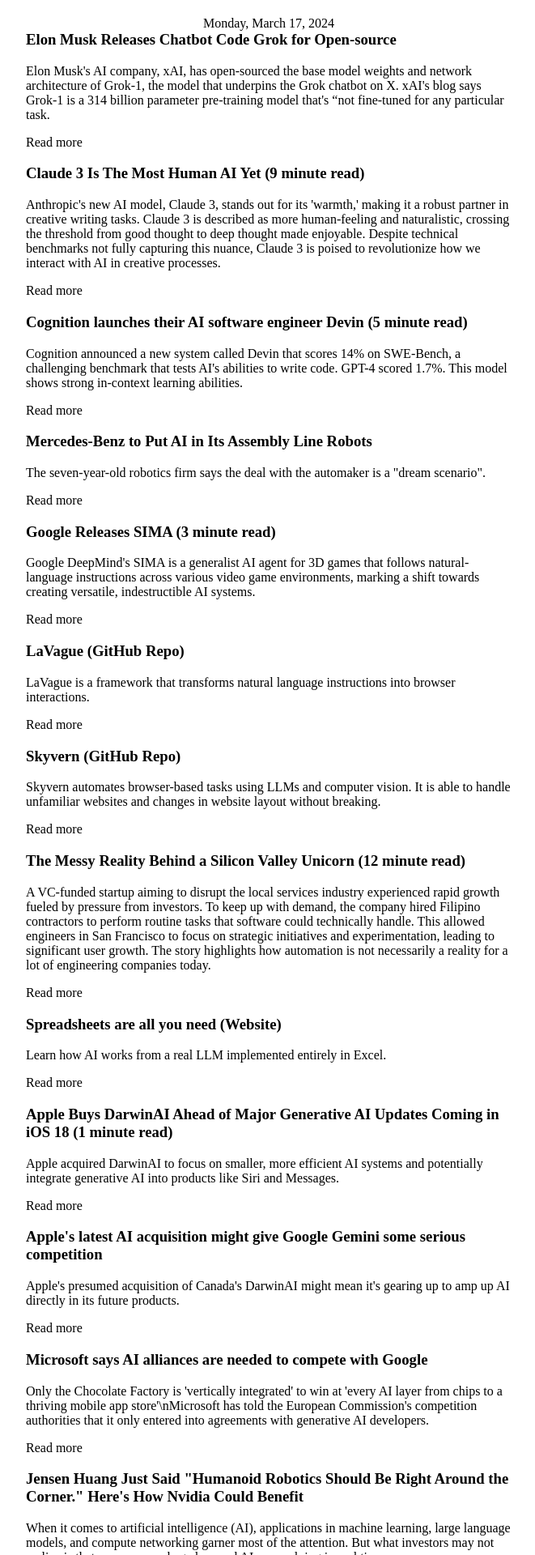
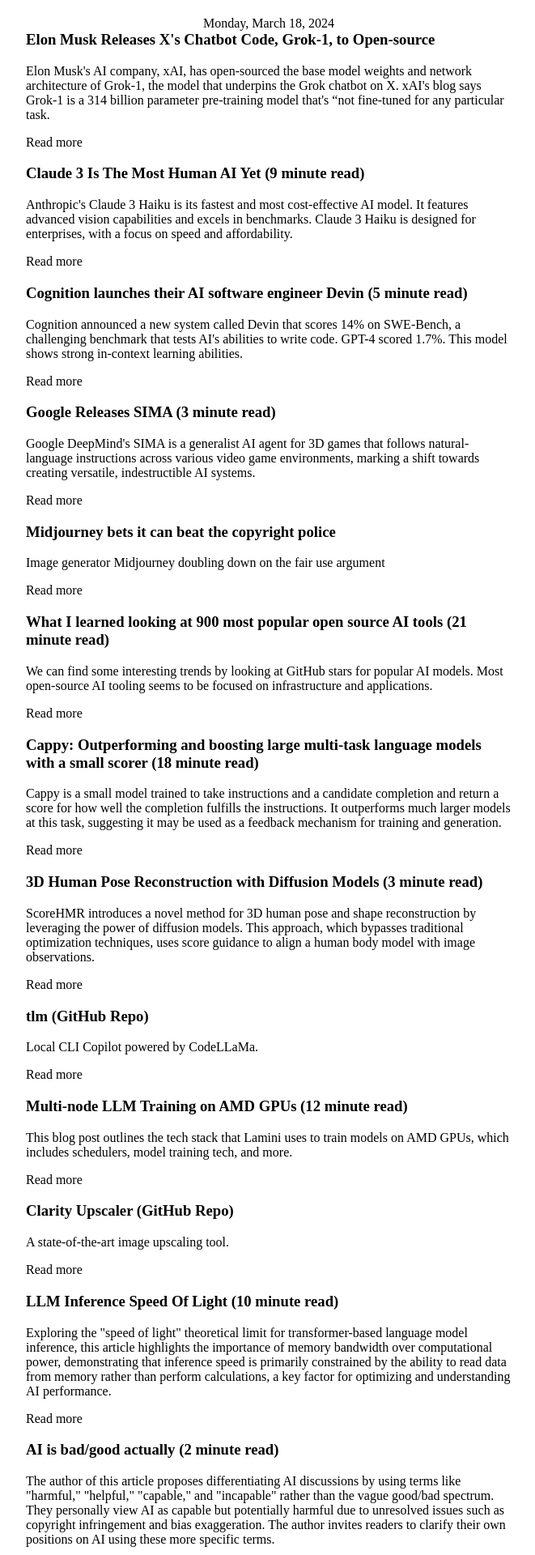
Before and after one commit to christianipanaque/aii.pe, a Jekyll site: the page built from _news_posts/2024-03-18.html, in a window 1280 px wide. Shown: the top 1920 px of the page at 81% size, without its empty margins (308-969 px from the left). Built offline with Jekyll 4.4.1, drawn with Linux system fonts in a browser that asks for light colours; some of the changed text lies outside the part shown.

Commit message:
update news

```diff
--- a/_news_posts/2024-03-18.html
+++ b/_news_posts/2024-03-18.html
@@ -10,16 +10,16 @@
     <meta charset="UTF-8">
     <meta name="viewport" content="width=device-width">
     <meta name="x-apple-disable-message-reformatting">
-    <title>Elon Musk releases chatbot code - Grok</title>
+    <title>Elon Musk Releases Chatbot Code Grok for Open-source</title>
     <meta name="color-scheme" content="light">
     <meta name="supported-color-schemes" content="light">
     <meta name="robots" content="noindex,nofollow">
     <meta name="twitter:card" content="summary_large_image">
-    <meta property="og:title" content="Elon Musk releases chatbot code Grok">
+    <meta property="og:title" content="Elon Musk Releases X's Chatbot Code, Grok-1, to Open-source">
     <meta property="og:description" content="Elon Musk's AI company, xAI, has open-sourced the base model weights and network
                                         architecture of Grok-1, the model that underpins the Grok chatbot on X. xAI's blog says
                                         Grok-1 is a 314 billion parameter pre-training model that's “not fine-tuned for any
-                                        particular task... Read more">
+                                        particular task. Read more.">
     <meta property="og:image" content="https://aii.pe/assets/images/aii-pe-meta-og-image.png">
     <meta property="og:url" content="https://aii.pe">
     <style>
@@ -31,40 +31,38 @@
         a:visited {
             color: inherit;
         }
+
+        .container {
+            width: 100%;
+            max-width: 600px;
+            margin: 0 auto;
+            border-collapse: collapse;
+        }
+
+        .date {
+            padding: 20px 0 0 0;
+        }
+
+        .footer {
+            font-size: 16px;
+            color: #666666;
+            margin-bottom: 20px
+        }
     </style>
 </head>
 
 <body style="margin: 0; margin: 0;">
-    <table class="container" align="center" cellpadding="0" cellspacing="0" border="0" style="
-        width: 100%;
-        max-width: 600px;
-        margin: 0 auto;
-        border-collapse: collapse;
-      ">
+    <table class="container" align="center" cellpadding="0" cellspacing="0" border="0">
         <tr>
-            <td align="center" style="padding: 20px 0 0 0 ">Monday, March 17, 2024</td>
+            <td class="date" align="center">Monday, March 18, 2024</p>
+            </td>
         </tr>
         <tr>
             <td>
                 <main class="news-main">
                     <section class="news">
-                        <!-- <div>
-                            <h3></h3>
-                            <p></p>
-                            <p><a href="" target="_blank"></a></p>
-                        </div>
                         <div>
-                            <h3></h3>
-                            <p></p>
-                            <p><a href="" target="_blank"></a></p>
-                        </div>
-                        <div>
-                            <h3></h3>
-                            <p></p>
-                            <p><a href="" target="_blank"></a></p>
-                        </div> -->
-                        <div>
-                            <h3>Elon Musk Releases Chatbot Code Grok for Open-source</h3>
+                            <h3>Elon Musk Releases X's Chatbot Code, Grok-1, to Open-source</h3>
                             <p>Elon Musk's AI company, xAI, has open-sourced the base model weights and network
                                 architecture of Grok-1, the model that underpins the Grok chatbot on X. xAI's blog says
                                 Grok-1 is a 314 billion parameter pre-training model that's “not fine-tuned for any
@@ -75,14 +73,10 @@
                             <h3>
                                 Claude 3 Is The Most Human AI Yet (9 minute read)
                             </h3>
-                            <p>
-                                Anthropic's new AI model, Claude 3, stands out for its 'warmth,' making it a robust
-                                partner in creative writing tasks. Claude 3 is described as more human-feeling and
-                                naturalistic, crossing the threshold from good thought to deep thought made enjoyable.
-                                Despite technical benchmarks not fully capturing this nuance, Claude 3 is poised to
-                                revolutionize how we interact with AI in creative processes.
-                            </p>
-                            <p><a href="https://every.to/napkin-math/claude-3-is-the-most-human-ai-yet?utm_source=aiipe"
+                            <p>Anthropic's Claude 3 Haiku is its fastest and most cost-effective AI model. It features
+                                advanced vision capabilities and excels in benchmarks. Claude 3 Haiku is designed for
+                                enterprises, with a focus on speed and affordability.</p>
+                            <p><a href="https://www.anthropic.com/news/claude-3-haiku?utm_source=aiipe"
                                     target="_blank">Read more</a></p>
                         </div>
                         <div>
@@ -92,13 +86,6 @@
                                 strong
                                 in-context learning abilities.</p>
                             <p><a href="https://www.cognition-labs.com/blog?utm_source=aiipe"></a>Read more</p>
-                        </div>
-                        <div>
-                            <h3>Mercedes-Benz to Put AI in Its Assembly Line Robots</h3>
-                            <p>The seven-year-old robotics firm says the deal with the automaker is a "dream scenario".
-                            </p>
-                            <p><a href="https://decrypt.co/222004/ai-automotive-factory-robots-ai-apptronik"
-                                    target="_blank">Read more</a></p>
                         </div>
                         <div>
                             <h3>Google Releases SIMA (3 minute read)</h3>
@@ -112,77 +99,6 @@
                                 more</p>
                         </div>
                         <div>
-                            <h3>LaVague (GitHub Repo)</h3>
-                            <p>LaVague is a framework that transforms natural language instructions into browser
-                                interactions.</p>
-                            <p><a href="https://github.com/lavague-ai/LaVague?utm_source=tldrwebdev"
-                                    target="_blank">Read more</a></p>
-                        </div>
-
-                        <div>
-                            <h3>Skyvern (GitHub Repo)</h3>
-                            <p>Skyvern automates browser-based tasks using LLMs and computer vision. It is able to
-                                handle unfamiliar websites and changes in website layout without breaking.</p>
-                            <p><a href="https://github.com/Skyvern-AI/skyvern?utm_source=tldrwebdev"
-                                    target="_blank">Read more</a></p>
-                        </div>
-
-                        <div>
-                            <h3>The Messy Reality Behind a Silicon Valley Unicorn (12 minute read)</h3>
-                            <p>A VC-funded startup aiming to disrupt the local services industry experienced rapid
-                                growth fueled by pressure from investors. To keep up with demand, the company hired
-                                Filipino contractors to perform routine tasks that software could technically handle.
-                                This allowed engineers in San Francisco to focus on strategic initiatives and
-                                experimentation, leading to significant user growth. The story highlights how automation
-                                is not necessarily a reality for a lot of engineering companies today.</p>
-                            <p><a href="https://spectrum.ieee.org/unicorn-startup?utm_source=tldrwebdev"
-                                    target="_blank">Read more</a></p>
-                        </div>
-
-                        <div>
-                            <h3>Spreadsheets are all you need (Website)</h3>
-                            <p>Learn how AI works from a real LLM implemented entirely in Excel.</p>
-                            <p><a href="https://spreadsheets-are-all-you-need.ai/index.html?utm_source=tldrwebdev"
-                                    target="_blank">Read more</a></p>
-                        </div>
-
-                        <div>
-                            <h3>Apple Buys DarwinAI Ahead of Major Generative AI Updates Coming in iOS 18 (1 minute
-                                read)</h3>
-                            <p>Apple acquired DarwinAI to focus on smaller, more efficient AI systems and potentially
-                                integrate generative AI into products like Siri and Messages.</p>
-                            <p><a href="https://www.macrumors.com/2024/03/14/apple-acquires-darwinai/?utm_source=tldrwebdev"
-                                    target="_blank">Read more</a></p>
-                        </div>
-
-                        <div>
-                            <h3>Apple's latest AI acquisition might give Google Gemini some serious competition</h3>
-                            <p>Apple's presumed acquisition of Canada's DarwinAI might mean it's gearing up to amp up AI
-                                directly in its future products.</p>
-                            <p><a href="https://www.androidcentral.com/apps-software/gemini-nano-might-soon-have-a-competitor-from-apple"
-                                    target="_blank">Read more</a></p>
-                        </div>
-
-                        <div>
-                            <h3>Microsoft says AI alliances are needed to compete with Google</h3>
-                            <p>Only the Chocolate Factory is 'vertically integrated' to win at 'every AI layer from
-                                chips to a thriving mobile app store'\nMicrosoft has told the European Commission's
-                                competition authorities that it only entered into agreements with generative AI
-                                developers.</p>
-                            <p><a href="https://www.theregister.com/2024/03/15/microsoft_says_ai_partnerships_are"
-                                    target="_blank">Read more</a></p>
-                        </div>
-
-                        <div>
-                            <h3>Jensen Huang Just Said "Humanoid Robotics Should Be Right Around the Corner." Here's How
-                                Nvidia Could Benefit</h3>
-                            <p>When it comes to artificial intelligence (AI), applications in machine learning, large
-                                language models, and compute networking garner most of the attention. But what investors
-                                may not realize is that use cases packaged around AI are evolving in real time.</p>
-                            <p><a href="https://biztoc.com/x/d89d01d0f97b8b63" target="_blank">Read more</a></p>
-                        </div>
-
-                        <div>
                             <h3>Midjourney bets it can beat the copyright police</h3>
                             <p>Image generator Midjourney doubling down on the fair use argument</p>
                             <p><a href="https://techcrunch.com/2024/03/16/this-week-in-ai-midjourney-bets-it-can-beat-the-copyright-police"
@@ -190,23 +106,105 @@
                         </div>
 
                         <div>
-                            <h3>India drops plan to require approval for AI model launches</h3>
-                            <p>India is walking back on a recent AI advisory after receiving criticism from many local
-                                and global entrepreneurs and investors. The Ministry of India is walking back on a
-                                recent AI advisory after receiving criticism from entrepreneurs and investors.</p>
-                            <p><a href="https://techcrunch.com/2024/03/15/india-drops-plan-to-require-approval-for-ai-model-launches"
+                            <h3>What I learned looking at 900 most popular open source AI tools (21 minute read)</h3>
+                            <p>We can find some interesting trends by looking at GitHub stars for popular AI models.
+                                Most open-source AI tooling seems to be focused on infrastructure and applications.</p>
+                            <p><a href="https://huyenchip.com/2024/03/14/ai-oss.html?utm_source=aiipe"
                                     target="_blank">Read more</a></p>
                         </div>
 
                         <div>
-                            <h3>Aaron Levie leads Box into its third era focused on workflow automation and AI</h3>
-                            <p>The content management industry is shifting from pure management to AI and workflow
-                                automation to put the content to work.</p>
-                            <p><a href="https://techcrunch.com/2024/03/16/aaron-levie-box-workflow-automation-ai"
+                            <h3>Cappy: Outperforming and boosting large multi-task language models with a small scorer
+                                (18 minute read)</h3>
+                            <p>Cappy is a small model trained to take instructions and a candidate completion and return
+                                a score for how well the completion fulfills the instructions. It outperforms much
+                                larger models at this task, suggesting it may be used as a feedback mechanism for
+                                training and generation.</p>
+                            <p><a href="https://blog.research.google/2024/03/cappy-outperforming-and-boosting-large.html?m=1&utm_source=aiipe"
+                                    target="_blank">Read more</a></p>
+                        </div>
+
+                        <div>
+                            <h3>3D Human Pose Reconstruction with Diffusion Models (3 minute read)</h3>
+                            <p>ScoreHMR introduces a novel method for 3D human pose and shape reconstruction by
+                                leveraging the power of diffusion models. This approach, which bypasses traditional
+                                optimization techniques, uses score guidance to align a human body model with image
+                                observations.</p>
+                            <p><a href="https://statho.github.io/ScoreHMR/?utm_source=aiipe" target="_blank">Read
+                                    more</a></p>
+                        </div>
+
+                        <div>
+                            <h3>tlm (GitHub Repo)</h3>
+                            <p>Local CLI Copilot powered by CodeLLaMa.</p>
+                            <p><a href="https://github.com/yusufcanb/tlm?utm_source=aiipe" target="_blank">Read
+                                    more</a></p>
+                        </div>
+
+                        <div>
+                            <h3>Multi-node LLM Training on AMD GPUs (12 minute read)</h3>
+                            <p>This blog post outlines the tech stack that Lamini uses to train models on AMD GPUs,
+                                which includes schedulers, model training tech, and more.</p>
+                            <p><a href="https://www.lamini.ai/blog/multi-node-llm-training-on-amd-gpus?utm_source=aiipe"
+                                    target="_blank">Read more</a></p>
+                        </div>
+
+                        <div>
+                            <h3>Clarity Upscaler (GitHub Repo)</h3>
+                            <p>A state-of-the-art image upscaling tool.</p>
+                            <p><a href="https://github.com/philz1337x/clarity-upscaler?utm_source=aiipe"
+                                    target="_blank">Read more</a></p>
+                        </div>
+
+                        <div>
+                            <h3>LLM Inference Speed Of Light (10 minute read)</h3>
+                            <p>Exploring the "speed of light" theoretical limit for transformer-based language model
+                                inference, this article highlights the importance of memory bandwidth over computational
+                                power, demonstrating that inference speed is primarily constrained by the ability to
+                                read data from memory rather than perform calculations, a key factor for optimizing and
+                                understanding AI performance.</p>
+                            <p><a href="https://zeux.io/2024/03/15/llm-inference-sol/?utm_source=aiipe"
+                                    target="_blank">Read more</a></p>
+                        </div>
+
+                        <div>
+                            <h3>AI is bad/good actually (2 minute read)</h3>
+                            <p>The author of this article proposes differentiating AI discussions by using terms like
+                                "harmful," "helpful," "capable," and "incapable" rather than the vague good/bad
+                                spectrum. They personally view AI as capable but potentially harmful due to unresolved
+                                issues such as copyright infringement and bias exaggeration. The author invites readers
+                                to clarify their own positions on AI using these more specific terms.</p>
+                            <p><a href="https://www.todepond.com/wikiblogarden/better-computing/worse-computing/artificial-intelligence/bad/good/?utm_source=aiipe"
+                                    target="_blank">Read more</a></p>
+                        </div>
+
+                        <div>
+                            <h3>MusicLang (GitHub Repo)</h3>
+                            <p>Music Lang is an API and set of models that generate music.</p>
+                            <p><a href="https://github.com/MusicLang/musiclang_predict?utm_source=aiipe"
+                                    target="_blank">Read more</a></p>
+                        </div>
+
+                        <div>
+                            <h3>Optimizing Technical Docs for LLMs (4 minute read)</h3>
+                            <p>kapa.ai offers insights on structuring documentation for LLMs, advocating for clear
+                                hierarchy, segmentation by sub-products, inclusion of troubleshooting FAQs,
+                                self-contained code snippets, and the establishment of community forums.</p>
+                            <p><a href="https://docs.kapa.ai/blog/optimizing-technical-documentation-for-llms?utm_source=aiipe"
+                                    target="_blank">Read more</a></p>
+                        </div>
+
+                        <div>
+                            <h3>Earnings calls q/a dataset (HuggingFace Hub)</h3>
+                            <p>A dataset of curated Question and Answer pairs transcribed from earnings calls.</p>
+                            <p><a href="https://huggingface.co/datasets/lamini/earnings-calls-qa?utm_source=aiipe"
                                     target="_blank">Read more</a></p>
                         </div>
 
 
+
+
+                        <!-- share -->
 
                         <h2 style="color: #ca2828" id="share">
                             Share
@@ -220,21 +218,16 @@
                             this email.
                         </p>
                     </section>
-
-                    <section style="width: 100%;
-                                        max-width: 600px;
-                                        margin: 0 auto;
-                                        border-collapse: collapse;">
-                        <p style="font-size: 16px; color: #666666; margin-bottom: 20px">
+                    <section class="container">
+                        <p class="footer">
                             Thank you for reading and being part of our AI community, Christian Ipanaque
                         </p>
-                        <p style="font-size: 16px; color: #666666; margin-bottom: 20px">
+                        <p class="footer">
                             If you don't want to receive future editions of
                             this email, simply reply to this email with
                             the word "unsubscribe"
                         </p>
                     </section>
-
                 </main>
             </td>
         </tr>
```
